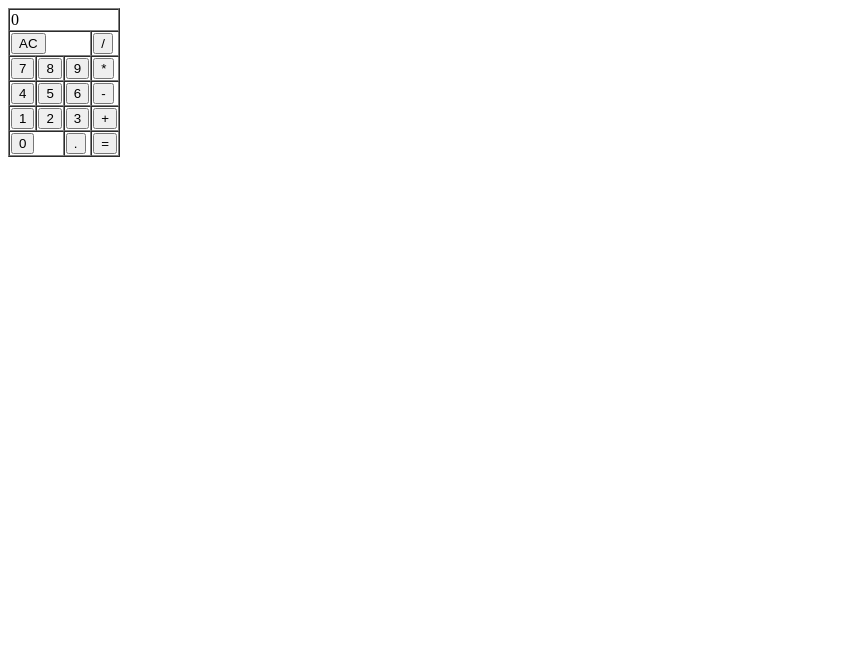
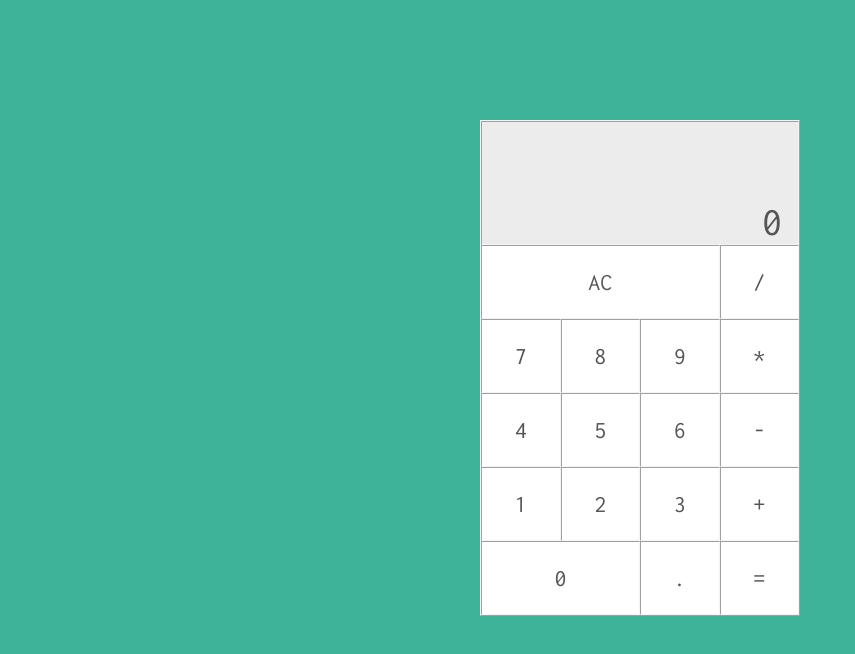
Before and after one commit to KARA0783/user, a plain HTML site: page calculator.html in a window 1280 px wide. Both pictures are taken after a click on the button "AC". Shown: the whole page, without its empty margins (0-855 px from the left). Drawn offline with Linux system fonts and the light colour scheme.

Commit message:
Create calc.css

```diff
--- /dev/null
+++ b/calc.css
@@ -0,0 +1,34 @@
+* {
+    font-family: 'Inconsolata', monospace;
+    color: #555;
+}
+body {
+    background-color: #3fb399;
+}
+.container {
+    width: 320px;
+    background-color: white;
+    margin: 120px auto;
+}
+table {
+    width: 100%;
+    border-color: #f4f4f4;
+}
+td {
+    width: 25%;
+}
+button {
+    width: 100%;
+    height: 70px;
+    font-size: 24px;
+    background-color: white;
+    border: none;
+}
+#inputLabel {
+    height: 120px;
+    font-size: 40px;
+    vertical-align: bottom;
+    text-align: right;
+    padding-right: 16px;
+    background-color: #ececec;
+}
--- a/calculator.html
+++ b/calculator.html
@@ -4,9 +4,7 @@
     <meta charset="utf-8">
     <title>シンプルな電卓</title>
     <link href="https://fonts.googleapis.com/css?family=Inconsolata" rel="stylesheet">
-    <style>
-        /* ここにCSSを書いていきます。 */
-    </style>
+    <link rel="stylesheet" href="calc.css">
 </head>
 <body>
 <div class="container">
@@ -45,7 +43,28 @@
 </div>
 
 <script>
-    // ここにJavaScriptを書いていきます。
+  var inputLabel = document.getElementById('inputLabel');
+
+  function pushBtn(obj) {
+      var pushed = obj.innerHTML;
+
+      if (pushed == '=') {
+          // 計算する
+          inputLabel.innerHTML = eval(inputLabel.innerHTML);
+
+      } else if (pushed == 'AC') {
+          // 全てクリア
+          inputLabel.innerHTML = '0';
+
+      } else {
+          if (inputLabel.innerHTML == '0') {
+              inputLabel.innerHTML = pushed;
+          } else {
+              inputLabel.innerHTML += pushed;
+          }
+      }
+  }
+
 </script>
 </body>
 </html>
--- a/test.js
+++ b/test.js
@@ -1,2 +1 @@
-<script type="text/javascript" src="side.js" charset="UTF-8""></script>
 console.log("初心者です");
```
